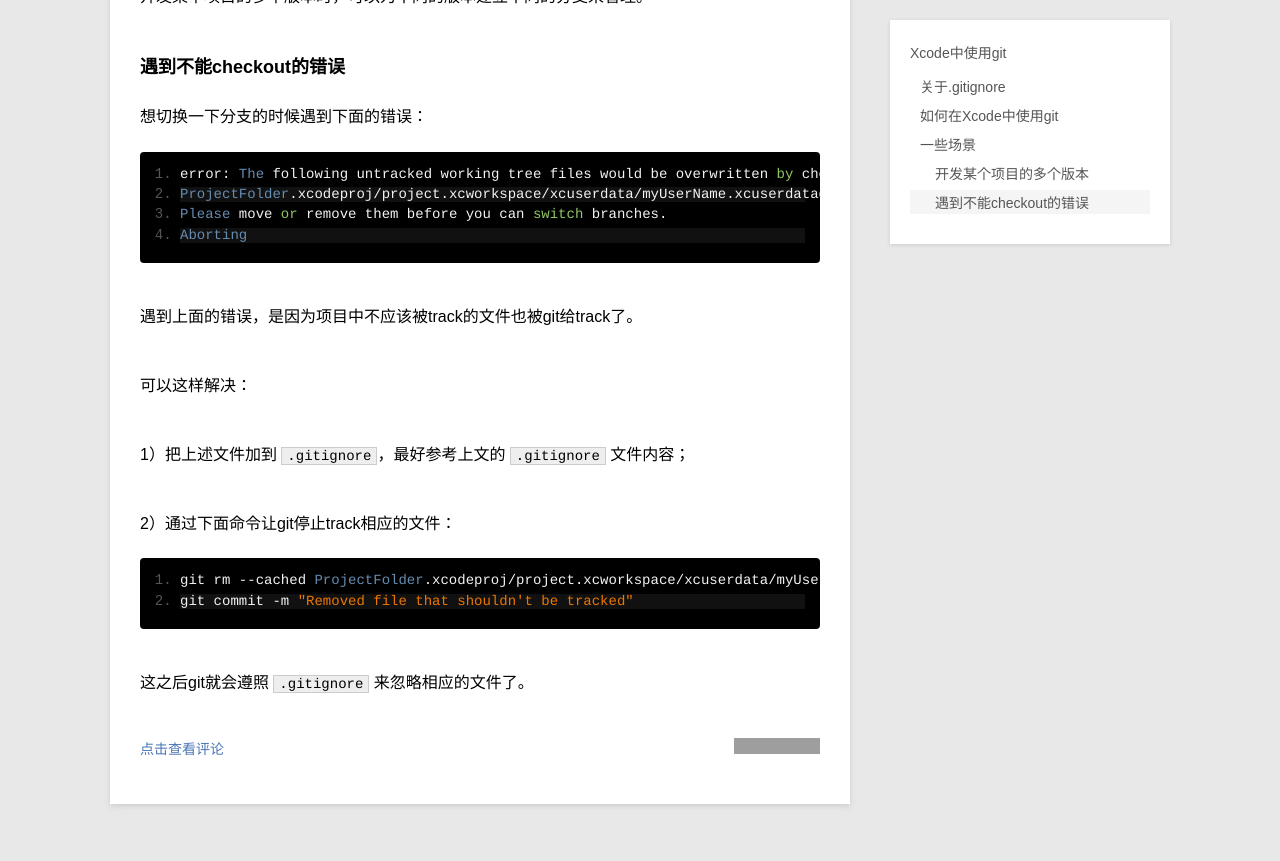
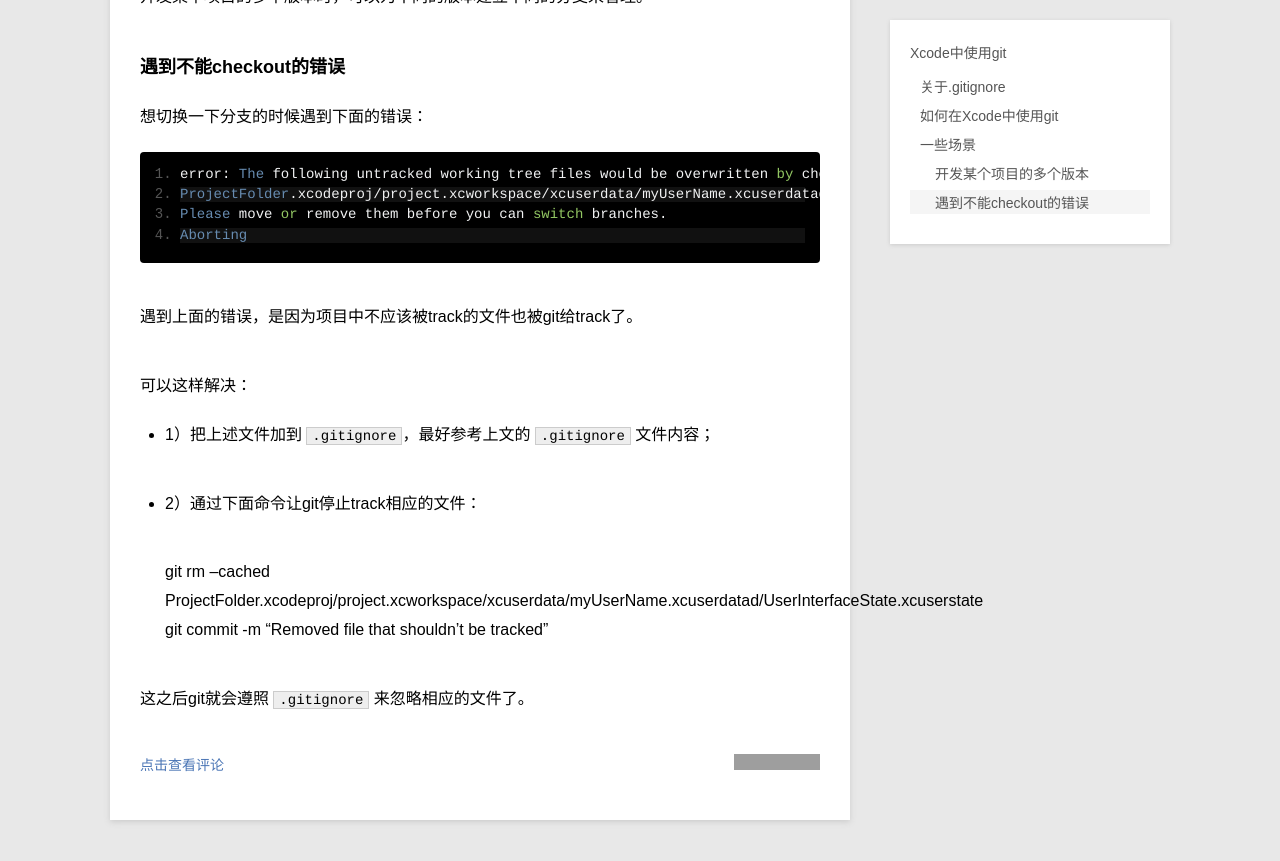
Before and after one commit to samirchen/samirchen.github.io, a Jekyll site: the page built from _posts/blog/2013-11-01-git-in-xcode.md, in a window 1280 px wide and 900 px high, scrolled down 4366 px. Shown: the top 861 px of the window. Built offline with Jekyll 4.4.1, drawn with Linux system fonts in a browser that asks for light colours; Markdown is read by kramdown in place of the engine named in the settings; grey boxes are pictures that could not be loaded.

```diff
--- a/_posts/blog/2013-11-01-git-in-xcode.md
+++ b/_posts/blog/2013-11-01-git-in-xcode.md
@@ -208,9 +208,9 @@ category: blog
 
 可以这样解决：
 
-1）把上述文件加到 `.gitignore`，最好参考上文的 `.gitignore` 文件内容；
+- 1）把上述文件加到 `.gitignore`，最好参考上文的 `.gitignore` 文件内容；
 
-2）通过下面命令让git停止track相应的文件：
+- 2）通过下面命令让git停止track相应的文件：
 
 	git rm --cached ProjectFolder.xcodeproj/project.xcworkspace/xcuserdata/myUserName.xcuserdatad/UserInterfaceState.xcuserstate
 	git commit -m "Removed file that shouldn't be tracked"
```
